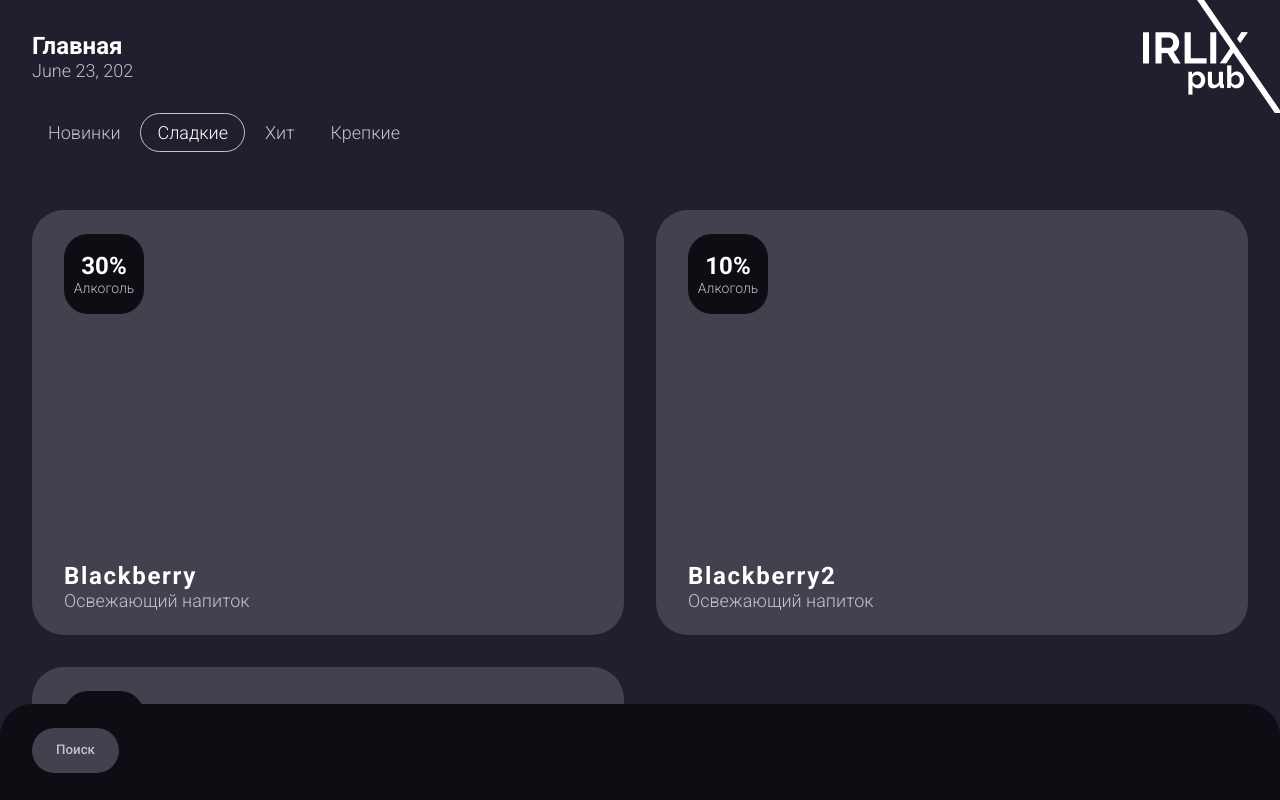
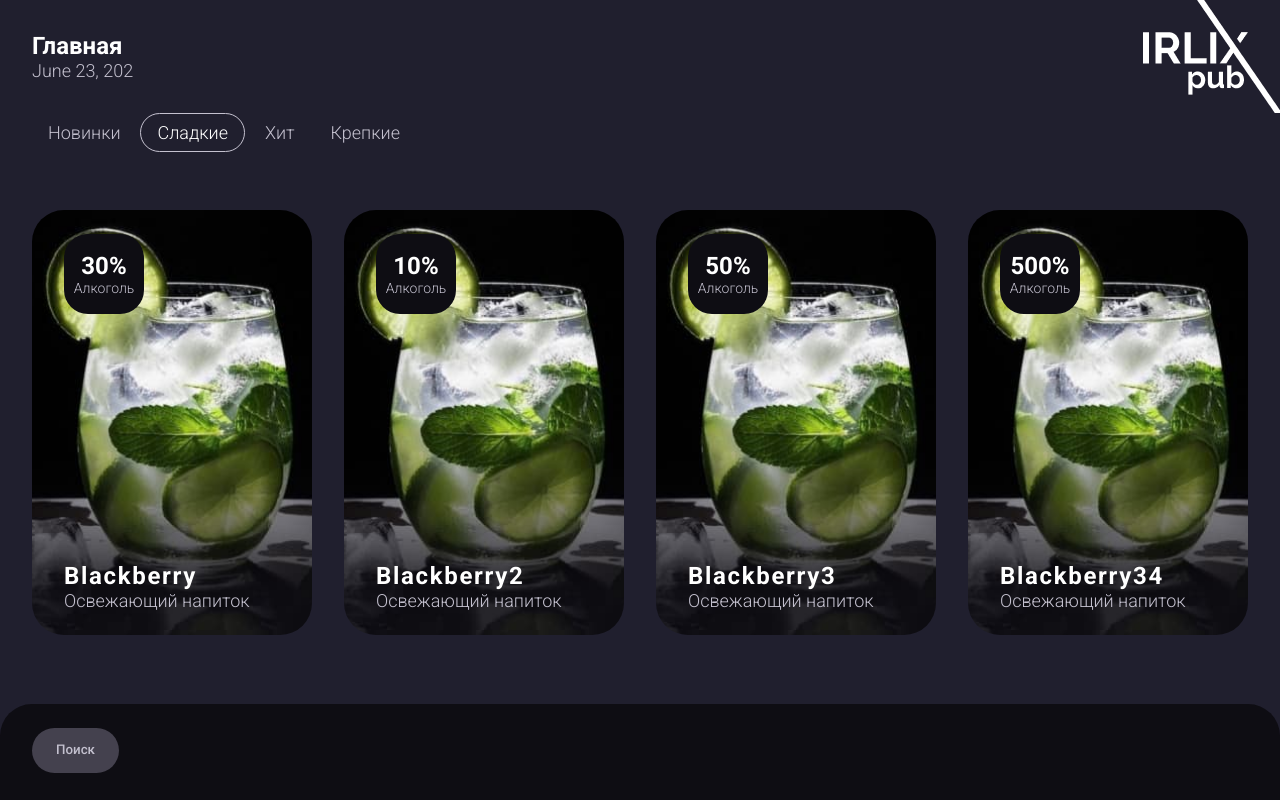
Before and after one commit to likeroge/react_pub, a React (Create React App) app: page / in a window 1280 px wide. Shown: the top 800 px of the page. Built offline with nearby package versions, Linux system fonts and the light colour scheme.

Commit message:
add product list

```diff
--- a/src/components/cocktail-card/cocktail-card.scss
+++ b/src/components/cocktail-card/cocktail-card.scss
@@ -3,20 +3,19 @@
 .coctailCard {
 	min-height: 425px;
 	min-width: 200px;
+	max-width: 350px;
 	border-radius: 4rem;
 	padding: 3rem 4rem;
 	background-color: #44414e;
 	display: flex;
 	flex-direction: column;
 	justify-content: space-between;
+	background-image: url("../../assets/images/cocktail1.jpg");
+	background-size: cover;
+	background-repeat: no-repeat;
+	background-position: center;
 
-	&__image {
-		width: 100%;
-		height: 100%;
-		object-fit: fill;
-	}
-
-	&__badge {
+	.badge {
 		border-radius: 3rem;
 		display: flex;
 		flex-direction: column;
@@ -26,11 +25,11 @@
 		width: 10rem;
 		height: 10rem;
 
-		&_title {
+		&__title {
 			font-weight: 700;
 			font-size: 3rem;
 		}
-		&_subtitle {
+		&__subtitle {
 			font-weight: 300;
 			font-size: 14px;
 		}
--- a/src/components/cocktail-card/cocktail-card.tsx
+++ b/src/components/cocktail-card/cocktail-card.tsx
@@ -5,14 +5,9 @@
 export const CocktailCard: FC<{ key: any; cocktail: ICocktail }> = ({ cocktail }) => {
 	return (
 		<div className="coctailCard">
-			{/* <img
-				className="coctailCard__image"
-				src={require("../../assets/images/cocktail1.jpg")}
-				alt={`cocktail ${cocktail.title}`}
-			/> */}
-			<div className="coctailCard__badge">
-				<h1 className="coctailCard__badge_title">{cocktail.alcohol}%</h1>
-				<h2 className="coctailCard__badge_subtitle">Алкоголь</h2>
+			<div className="badge">
+				<h1 className="badge__title">{cocktail.alcohol}%</h1>
+				<h2 className="badge__subtitle">Алкоголь</h2>
 			</div>
 			<div className="coctailCard__info">
 				<h1 className="coctailCard__title">{cocktail.title}</h1>
--- a/src/components/cocktails-list/cocktails-list.scss
+++ b/src/components/cocktails-list/cocktails-list.scss
@@ -5,6 +5,12 @@
 	grid-gap: 4rem;
 
 	@media screen and (min-width: 768px) {
-    grid-template-columns: repeat(2, 1fr);
+		grid-template-columns: repeat(2, 2fr);
+	}
+	@media screen and (min-width: 992px) {
+		grid-template-columns: repeat(3, 3fr);
+	}
+	@media screen and (min-width: 1200px) {
+		grid-template-columns: repeat(4, 4fr);
 	}
 }
--- a/src/components/cocktails-list/cocktails-list.tsx
+++ b/src/components/cocktails-list/cocktails-list.tsx
@@ -26,6 +26,13 @@
 		alcohol: 50,
 		image: "../../assets/images/cocktail3.jpg",
 	},
+	{
+		id: 4,
+		title: "Blackberry34",
+		description: "Освежающий напиток",
+		alcohol: 500,
+		image: "../../assets/images/cocktail3.jpg",
+	},
 ];
 
 export const CocktailsList = () => {
```
Lines whose indentation alone changed are shown as unchanged.
